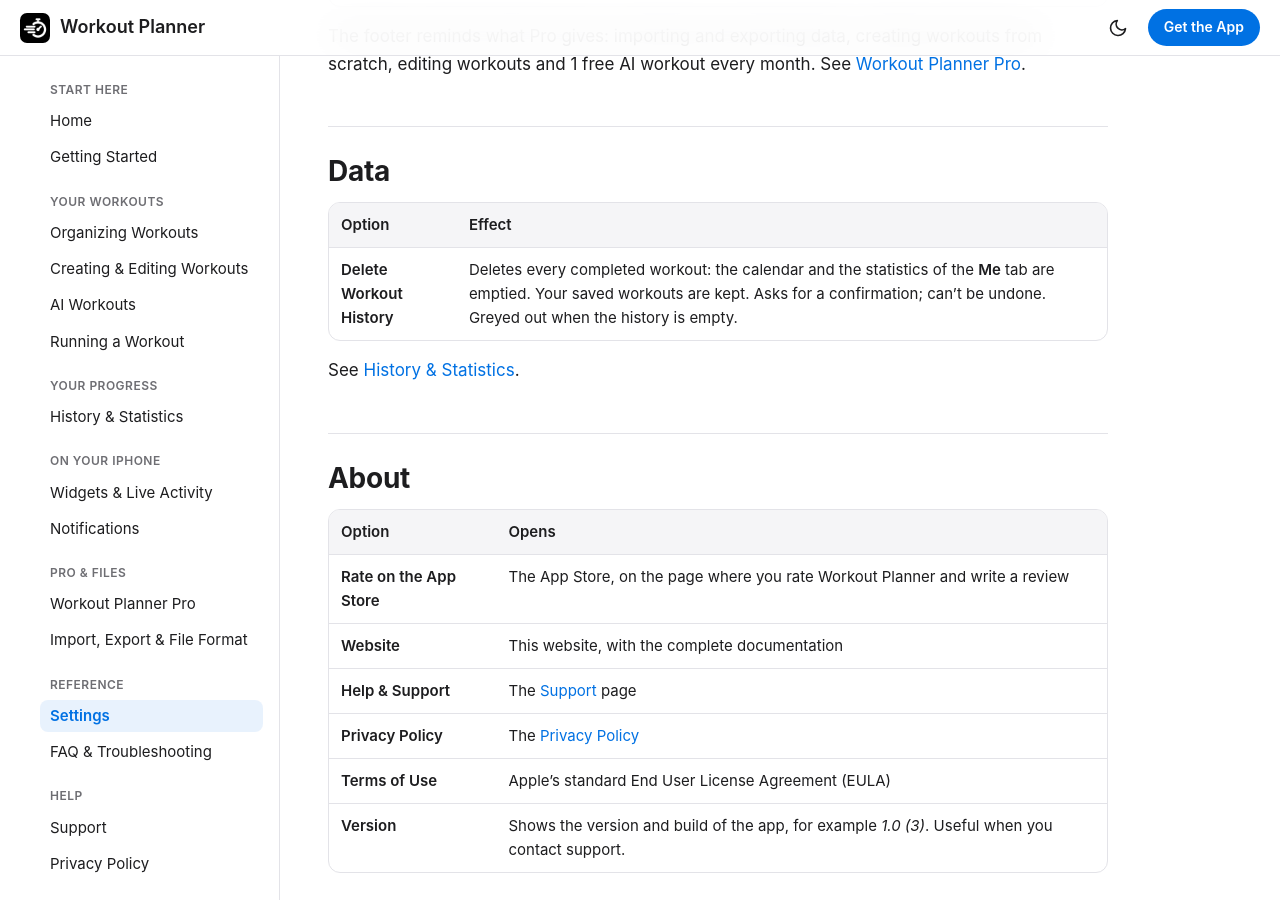
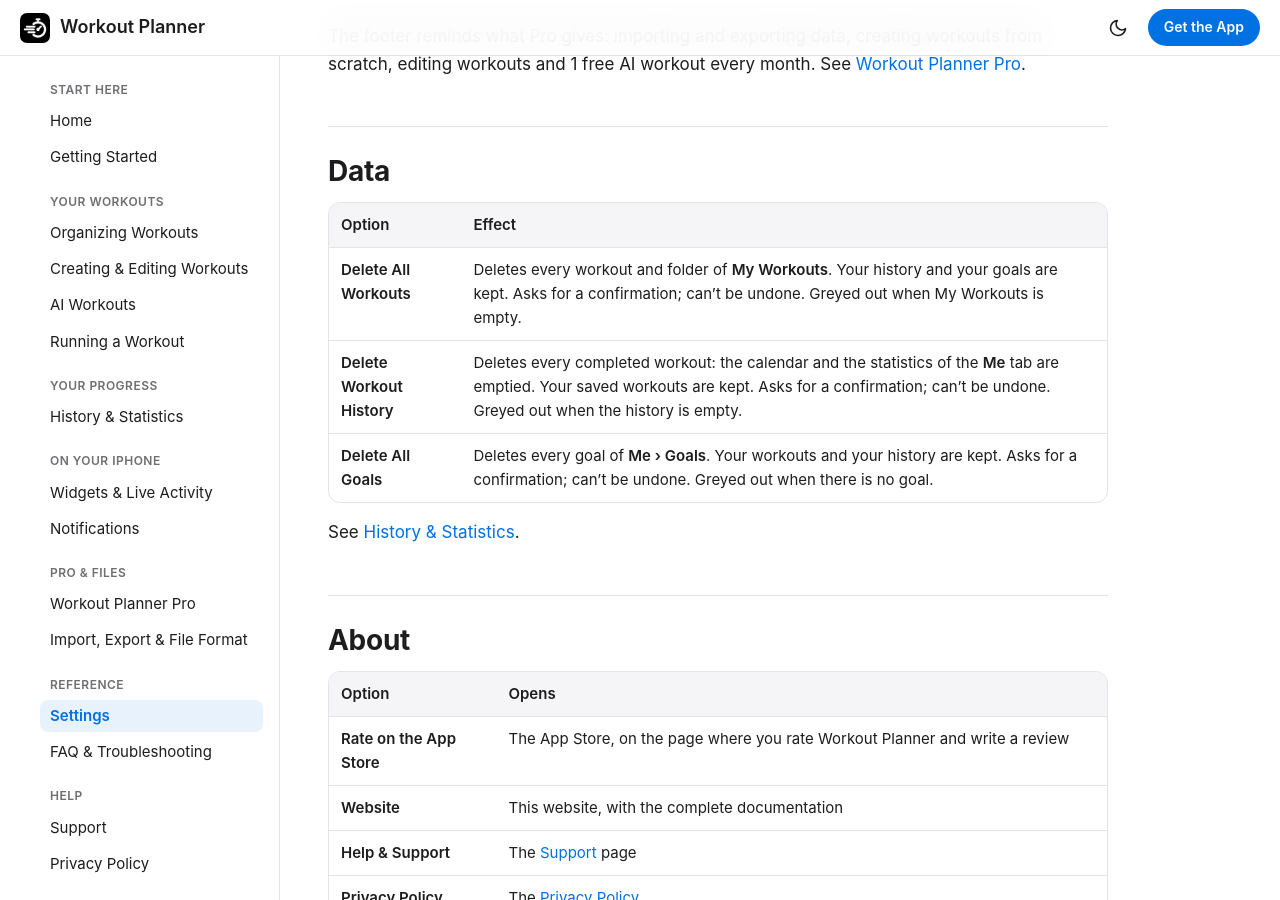
Before and after one commit to User1223-lgtm/workout-planner, a Jekyll site: the page built from settings.md, in a window 1280 px wide and 900 px high, scrolled down 2444 px. Built offline with Jekyll 4.4.1, drawn with Linux system fonts in a browser that asks for light colours; some of the changed text lies outside the part shown.

Commit message:
Settings: Delete All Workouts and Delete All Goals
Co-Authored-By: Claude Opus 5.5 <noreply@anthropic.com>
Claude-Session: https://claude.ai/code/session_01PSKkjhg92DJzge7KN1tx42

```diff
--- a/settings.md
+++ b/settings.md
@@ -17,7 +17,7 @@ description: Every option of the Settings tab of Workout Planner — appearance,
 | [Style](#style) | The look of the app: automatic, light or dark |
 | [Permissions](#permissions) | The daily reminders, the timer sounds and Apple Health |
 | [Pro](#pro) | Workout Planner Pro: unlock, restore or manage your subscription |
-| [Data](#data) | Deleting your workout history |
+| [Data](#data) | Deleting your workouts, your history or your goals |
 | [About](#about) | Rating the app, the website, help, privacy policy, terms of use and version |
 
 <div class="screens">
@@ -61,7 +61,9 @@ The footer reminds what Pro gives: importing and exporting data, creating workou
 
 | Option | Effect |
 |---|---|
+| **Delete All Workouts** | Deletes every workout and folder of **My Workouts**. Your history and your goals are kept. Asks for a confirmation; can't be undone. Greyed out when My Workouts is empty. |
 | **Delete Workout History** | Deletes every completed workout: the calendar and the statistics of the **Me** tab are emptied. Your saved workouts are kept. Asks for a confirmation; can't be undone. Greyed out when the history is empty. |
+| **Delete All Goals** | Deletes every goal of **Me › Goals**. Your workouts and your history are kept. Asks for a confirmation; can't be undone. Greyed out when there is no goal. |
 
 See [History & Statistics](history-and-statistics.html#delete-your-history).
 
```
